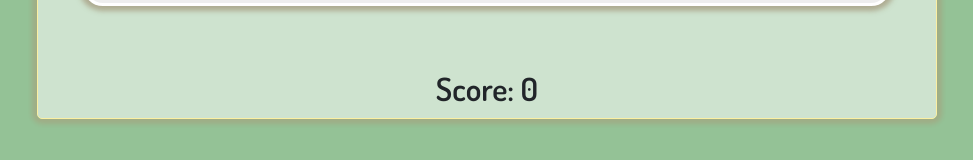
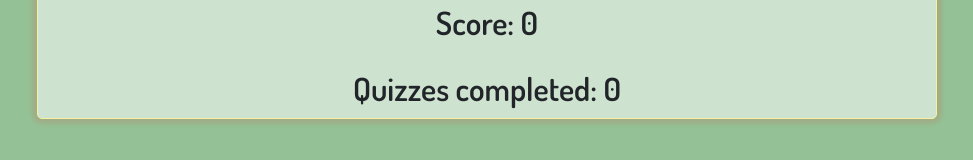
Before and after one commit to SchoolOfCode/bc13_final-project_front-end-cyber-insecure, a React (Create React App) app: page /quizzes in a window 1280 px wide. Shown: the part 863-1023 px from the top of the page, without its empty margins (153-1126 px from the left). Built offline with nearby package versions, Linux system fonts and the light colour scheme; no server answers; sample sign-in values are in the browser's storage.

Commit message:
bug fixes

```diff
--- a/src/Components/Quizzes/Quizzes.js
+++ b/src/Components/Quizzes/Quizzes.js
@@ -15,11 +15,13 @@ export default function Quizzes() {
   const [allQuestions, setallQuestions] = useState(placeholderQuestion)
   const [badgesArray, setBadgesArray] = useState([])
   const [currentTopic, setCurrentTopic] = useState()
+  const [quizzesCompleted, setQuizzesCompleted] = useState(0)
   const { currentUser } = useAuth();
 
   useEffect(() => {
     if (score === 5) {
       addToCompleted();
+      checkQuiz();
     }
     if (score === 5 && !badgesArray.includes(currentTopic)) {
       setBadgesArray([...badgesArray, currentTopic]);
@@ -28,6 +30,7 @@ export default function Quizzes() {
 
   useEffect(() => {
     checkEmailForQuiz();
+    checkQuiz();
   }, [])
 
   async function checkEmailForQuiz() {
@@ -62,6 +65,12 @@ export default function Quizzes() {
       body: JSON.stringify({user_email: currentUser.email, completed: data.payload[0].completed + 1}),
     });
   }
+
+  async function checkQuiz() {
+    const titleObject = await fetch(`${url}/api/quizzes/${currentUser.email}`);
+    let data = await titleObject.json();
+    setQuizzesCompleted(data.payload[0].completed)
+}
 
   function chooseJavaScriptQuestions() {
     setallQuestions(questionsJavaScript);
@@ -167,6 +176,7 @@ export default function Quizzes() {
           </ul>
 
           <h2>Score: {score}</h2>
+          <h2> Quizzes completed: {quizzesCompleted}</h2>
         </div>
       )}
       <div>
```
